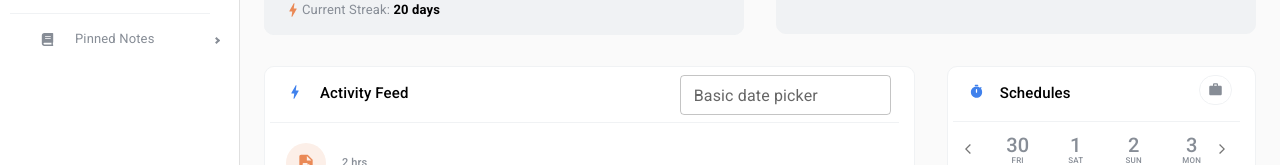
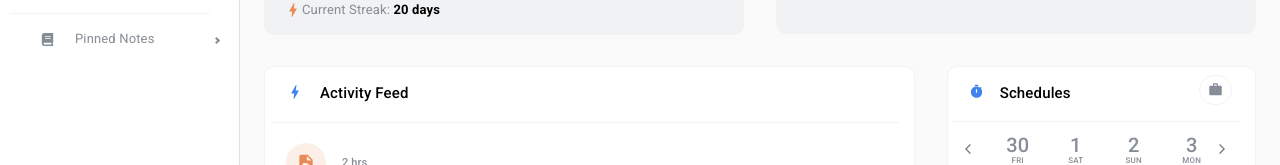
Before and after one commit to maccabeus/shepherd-dashboard, a React (Create React App) app: page /test in a window 1280 px wide. Shown: the part 453-618 px from the top of the page. Built offline with nearby package versions, Linux system fonts and the light colour scheme.

Commit message:
chore: update readme.md file

```diff
--- a/src/components/widget/ActivityFeed.tsx
+++ b/src/components/widget/ActivityFeed.tsx
@@ -46,7 +46,7 @@ const ActivityFeed: FC<CardProps> = (props): ReactElement => {
             showHeader
             title={<TitleText size="cardMedium" fontWeight={500}>Activity Feed</TitleText>}
             icon={<HeaderIcon />}
-            action={<ActionHeader />}
+            // action={<ActionHeader />}
         >
             <AppTimeline>
                 <AppTimelineItem buttonText='document.pdf'
```
Also changed, not shown: 1 other file (tests, documents, lock files or other folders).
